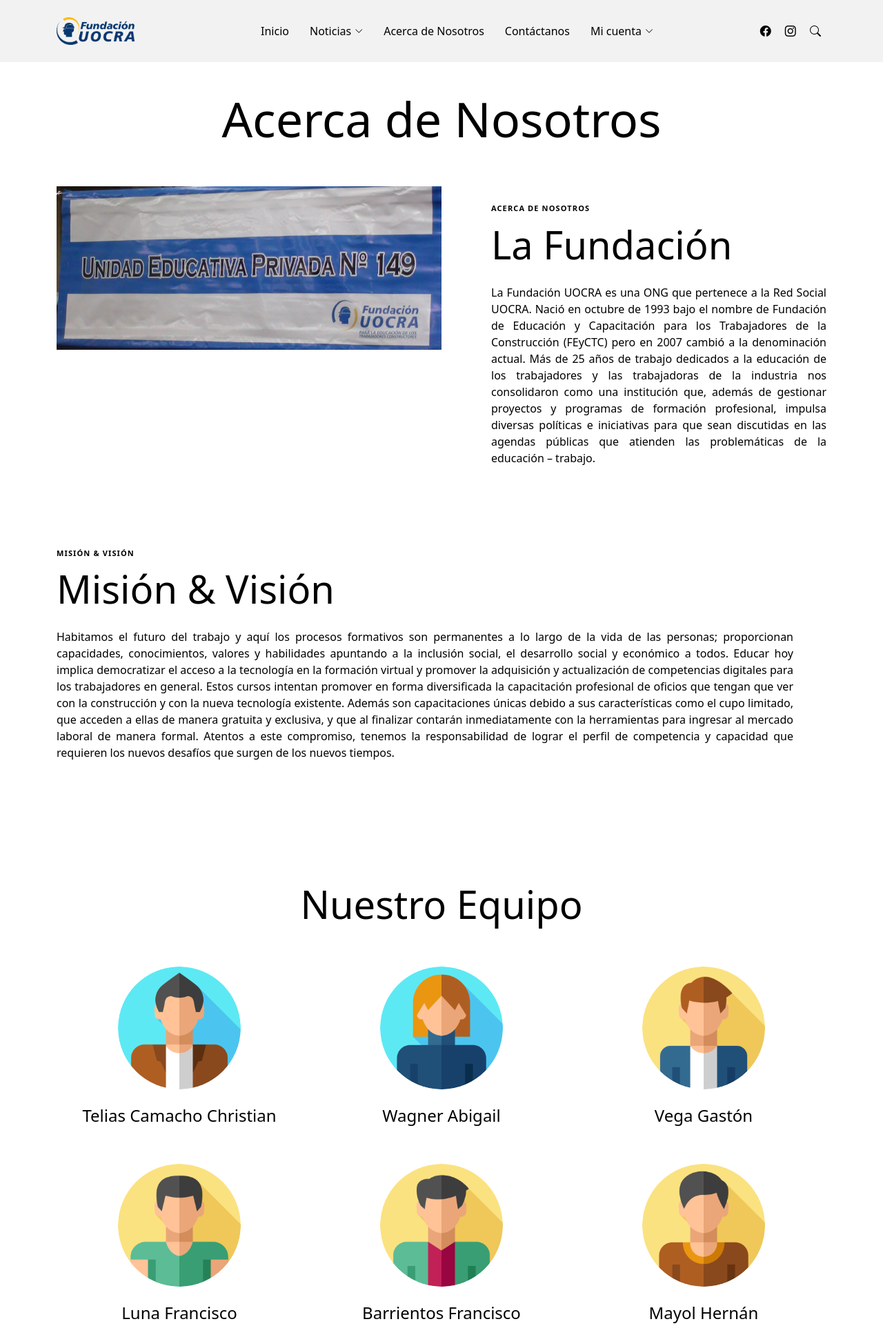
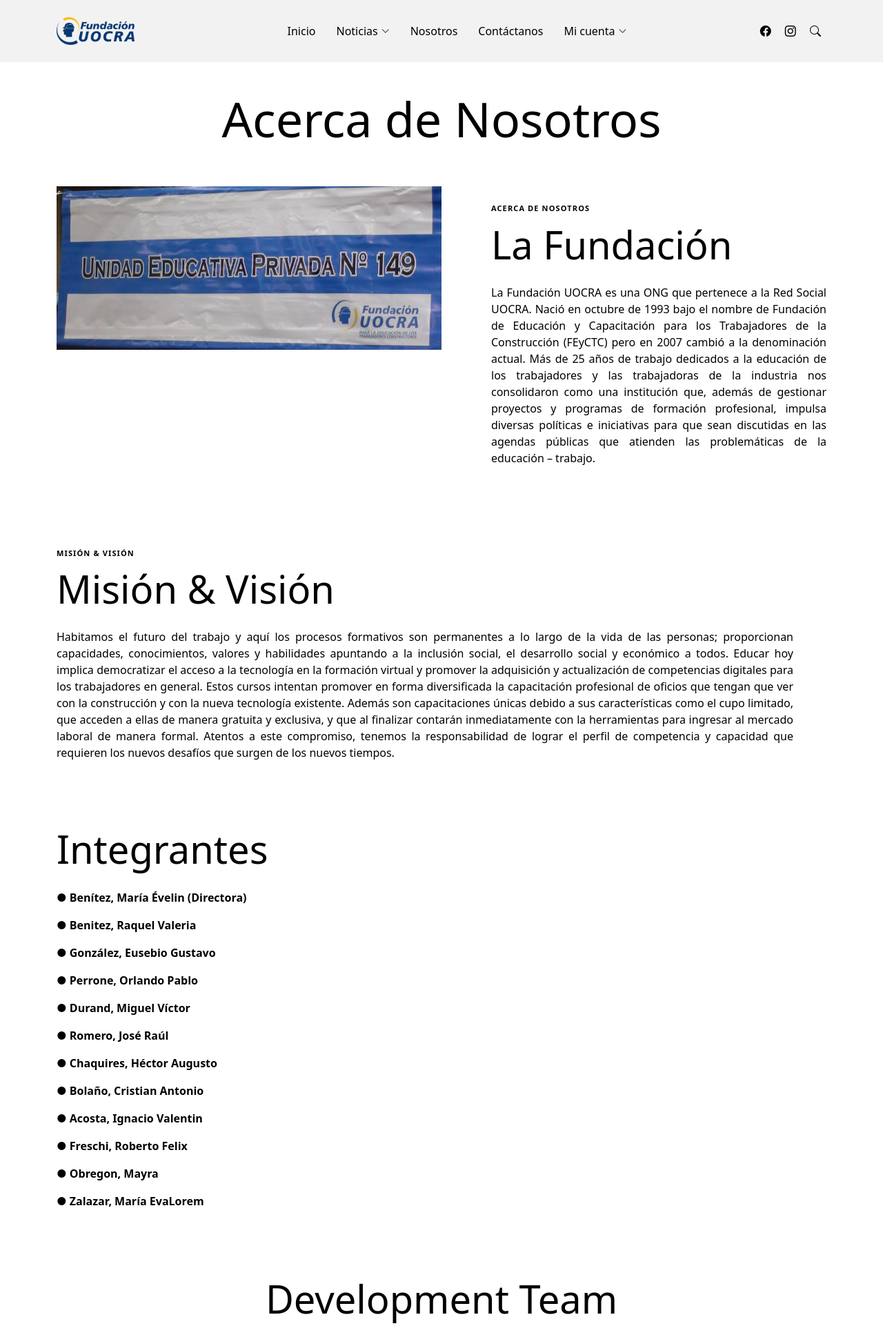
Before and after one commit to Isco2931/fund_uocra_02, a Django app: page /about/ in a window 1280 px wide. Shown: the top 1922 px of the page at 69% size. Run offline with Django 4.2, Linux system fonts and the light colour scheme; data that the repository does not hold is empty; parts of the project's set-up code (start-up, migrations or seed data) failed here and were passed over; some libraries are stand-ins or nearby versions; some web fonts are replaced.

Commit message:
Modificación de about

```diff
--- a/templates/about.html
+++ b/templates/about.html
@@ -44,6 +44,28 @@
         </div>
 
       </div>
+
+      <div class="container" data-aos="fade-up">
+        <div class="row justify-content-between align-items-lg-center">
+          <div class="col-lg-5 mb-4 mb-lg-0">
+            <h2 class="display-4 mb-4">Integrantes</h2>
+            <p><strong>● Benítez, María Évelin (Directora)
+            <p>● Benitez, Raquel Valeria
+            <p>● González, Eusebio Gustavo
+            <p>● Perrone, Orlando Pablo
+            <p>● Durand, Miguel Víctor
+            <p>● Romero, José Raúl
+            <p>● Chaquires, Héctor Augusto
+            <p>● Bolaño, Cristian Antonio
+            <p>● Acosta, Ignacio Valentin
+            <p>● Freschi, Roberto Felix
+            <p>● Obregon, Mayra
+            <p>● Zalazar, María EvaLorem</strong></p>
+          </div>
+
+        </div>
+      </div>
+
     </section>
 
     {% comment %} <section class="mb-5 bg-light py-5">
@@ -75,34 +97,26 @@
           <div class="col-12 text-center mb-5">
             <div class="row justify-content-center">
               <div class="col-lg-6">
-                <h2 class="display-4">Nuestro Equipo</h2>
+                <h2 class="display-4">Development Team</h2>
                 {% comment %} <p>Lorem ipsum dolor sit amet consectetur adipisicing elit. Nihil sint sed, fugit distinctio ad eius itaque deserunt doloribus harum excepturi laudantium sit officiis et eaque blanditiis. Dolore natus excepturi recusandae.</p> {% endcomment %}
               </div>
             </div>
           </div>
-          <div class="col-lg-4 text-center mb-5">
+          <div class="col-lg-3 text-center mb-5">
             <img src="{% static 'assets/img/christian.png'%}" alt="" class="img-fluid rounded-circle w-50 mb-4">
             <h4>Telias Camacho Christian</h4>
           </div>
-          <div class="col-lg-4 text-center mb-5">
-            <img src="{% static 'assets/img/abigail.png'%}" alt="" class="img-fluid rounded-circle w-50 mb-4">
-            <h4>Wagner Abigail</h4>
-          </div>
-          <div class="col-lg-4 text-center mb-5">
+          <div class="col-lg-3 text-center mb-5">
             <img src="{% static 'assets/img/gaston.png'%}" alt="" class="img-fluid rounded-circle w-50 mb-4">
             <h4>Vega Gastón</h4>
           </div>
-          <div class="col-lg-4 text-center mb-5">
+          <div class="col-lg-3 text-center mb-5">
             <img src="{% static 'assets/img/francisco-l.png'%}" alt="" class="img-fluid rounded-circle w-50 mb-4">
             <h4>Luna Francisco</h4>
           </div>
-          <div class="col-lg-4 text-center mb-5">
+          <div class="col-lg-3 text-center mb-5">
             <img src="{% static 'assets/img/francisco-b.png'%}" alt="" class="img-fluid rounded-circle w-50 mb-4">
             <h4>Barrientos Francisco</h4>
-          </div>
-          <div class="col-lg-4 text-center mb-5">
-            <img src="{% static 'assets/img/hernan.png'%}" alt="" class="img-fluid rounded-circle w-50 mb-4">
-            <h4>Mayol Hernán</h4>
           </div>
         </div>
       </div>
--- a/templates/base.html
+++ b/templates/base.html
@@ -75,27 +75,25 @@
           {% endif %}
           </li>
 
-          <li><a href="{% url 'about' %}">Acerca de Nosotros</a></li>
+          <li><a href="{% url 'about' %}">Nosotros</a></li>
           <li><a href="{% url 'contact' %}">Contáctanos</a></li>
-          {% if user.is_authenticated %}
-          <li><a class="dropdown-item" href="{% url 'apps.usuario:logout' %}">Cerrar Sesión</a></li>
+          <li class="dropdown"><a href="#"><span>Mi cuenta</span> <i class="bi bi-chevron-down dropdown-indicator"></i></a>
+            {% if user.is_authenticated %}
+              <ul>
+                <li><a class="dropdown-item" href="{% url 'apps.usuario:logout' %}">Cerrar Sesión</a></li>
+                {% if user.is_superuser %}
+                  <li><a href="/noticia/addNoticia/">Crear noticia</a></li>
+                  <li><a href="/noticia/addCategoria/">Crear Categoría</a></li>
+                  <li><a href="/admin/">Administrar</a></li>
+                {% endif %}
+              </ul>
             {%else%}
-            <li class="dropdown"><a href="#"><span>Mi cuenta</span> <i class="bi bi-chevron-down dropdown-indicator"></i></a>
-            <ul>
+              <ul>
                 <li><a href="{% url 'apps.usuario:login' %}">Iniciar Sesión</a></li>
                 <li><a href="/ingresar/registro/">Registrarme</a></li>
-            </ul>
-        </li>
+              </ul>
           {%endif%}
-            {% if user.is_superuser %}
-            <li class="dropdown"><a href="#"><span>Administración</span> <i class="bi bi-chevron-down dropdown-indicator"></i></a>
-              <ul>
-                <li><a href="/noticia/addNoticia/">Crear noticia</a></li>
-                <li><a href="/noticia/addCategoria/">Crear Categoría</a></li>
-                <li><a href="/admin/">Administrar</a></li>
-              </ul>
-            </li>
-           {% endif %}
+          </li>
         </ul>
       </nav><!-- .navbar -->
 
@@ -132,7 +130,7 @@
       <div class="container">
         <div class="row g-5">
           <div class="col-lg-4">
-            <h3 class="footer-heading">Acerca de nosotros</h3>
+            <h3 class="footer-heading">Nosotros</h3>
             <p>La Fundación UOCRA es una ONG que pertenece a la Red Social UOCRA. Nació en octubre de 1993 bajo el nombre de Fundación de Educación y Capacitación para los Trabajadores de la Construcción (FEyCTC) pero en 2007 cambió a la denominación actual. </p>
             <p><a href="{% url 'about' %}" class="footer-link-more">Leer más.</a></p>
           </div>
@@ -141,7 +139,7 @@
             <ul class="footer-links list-unstyled">
               <li><a href="{% url 'index' %}"><i class="bi bi-chevron-right"></i> Inicio</a></li>
               <li><a href="/noticia/listarNoticia/"><i class="bi bi-chevron-right"></i> Noticias</a></li>
-              <li><a href="{% url 'about' %}"><i class="bi bi-chevron-right"></i> Acerca de Nosotros</a></li>
+              <li><a href="{% url 'about' %}"><i class="bi bi-chevron-right"></i> Nosotros</a></li>
               <li><a href="{% url 'contact' %}"><i class="bi bi-chevron-right"></i> Contacto</a></li>
             </ul>
           </div>
```
